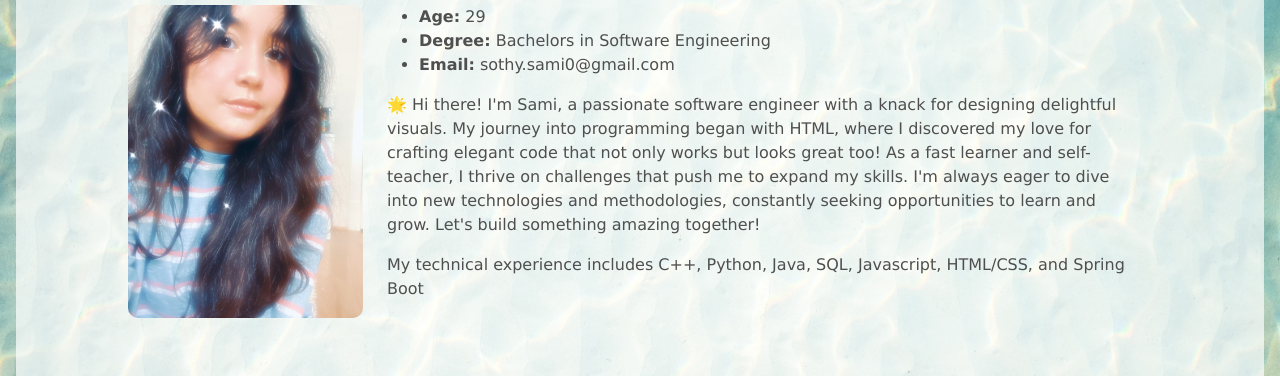
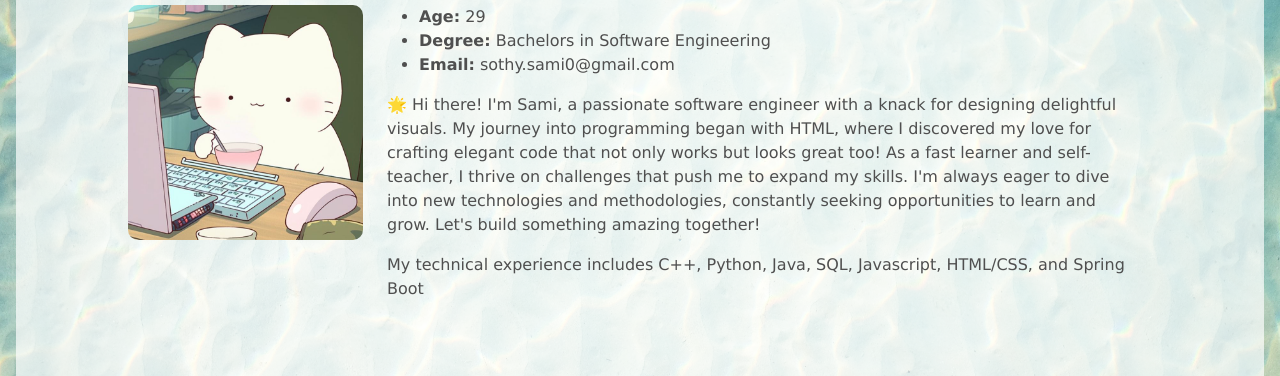
Before and after one commit to ssothy/personal-website, a plain HTML site: page index.html in a window 1280 px wide. Shown: the part 163-539 px from the top of the page. Drawn offline with nearby package versions, Linux system fonts and the light colour scheme; a web font is replaced by a local one.

Commit message:
updated image

```diff
--- a/index.html
+++ b/index.html
@@ -28,7 +28,7 @@
             </div>
             <div class="row about-me" >
                 <div class="col-lg-3" data-aos="fade-right">
-                    <img src="images/me.JPG" class="img-fluid me" alt="me">
+                    <img src="images/_.jpeg" class="img-fluid me" alt="me">
                 </div>
                 <div class="col-lg-9 pt-4 pt-lg-0">
                     <ul>
```
